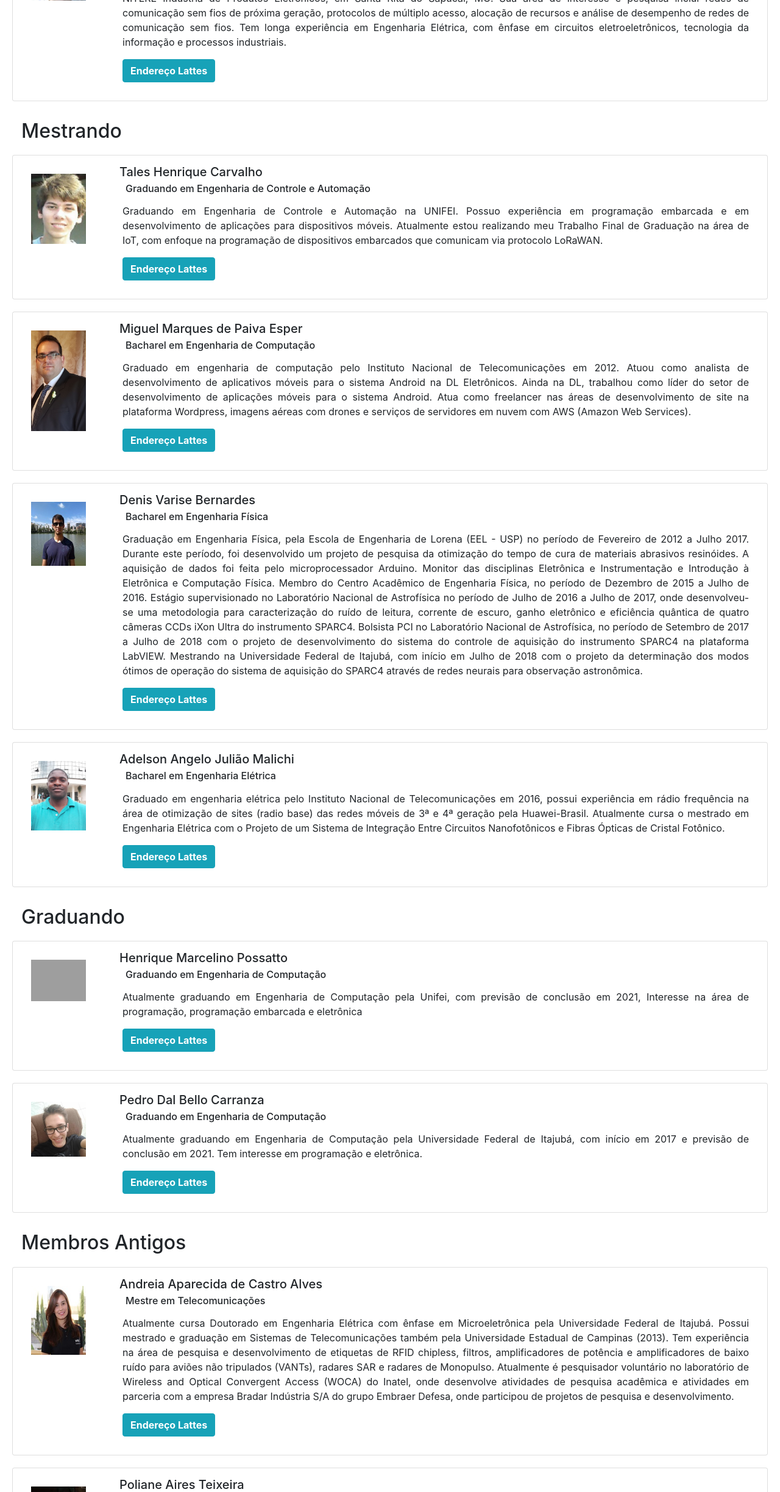
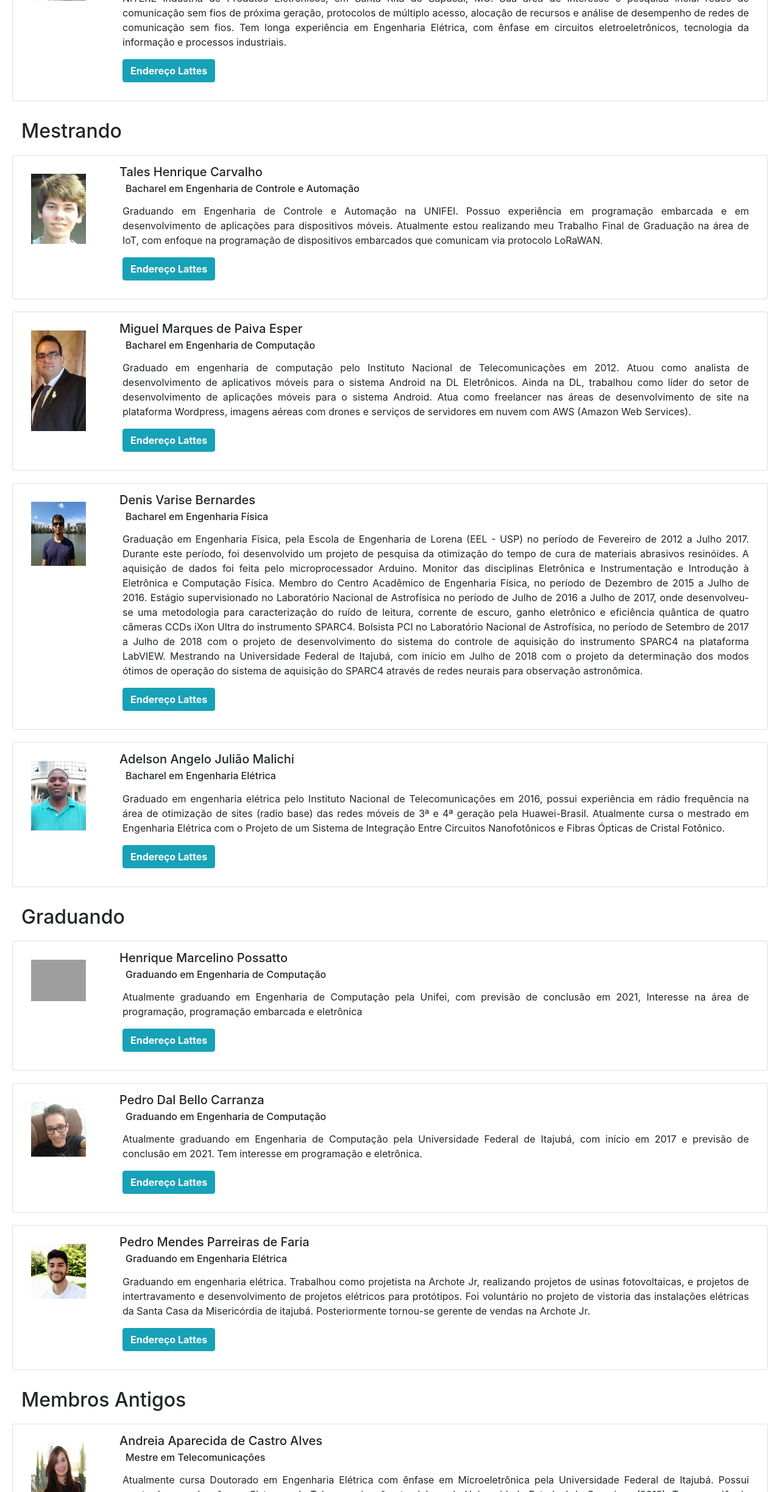
Before and after one commit to GenoaroSJr/labtel, a React (Create React App) app: page /equipe in a window 1280 px wide. Shown: the part 2333-4780 px from the top of the page at 61% size. Built offline with nearby package versions, Linux system fonts and the light colour scheme; grey boxes are pictures that could not be loaded.

Commit message:
added pedro

```diff
--- a/src/pages/equipe.js
+++ b/src/pages/equipe.js
@@ -177,7 +177,7 @@ const Equipe = ({ en }) => (
 
       <Membro
         nome="Tales Henrique Carvalho"
-        titulo="Graduando em Engenharia de Controle e Automação"
+        titulo="Bacharel em Engenharia de Controle e Automação"
         texto="Graduando em Engenharia de Controle e Automação na UNIFEI.
 									Possuo experiência em programação embarcada e em
 									desenvolvimento de aplicações para dispositivos móveis.
@@ -261,6 +261,14 @@ const Equipe = ({ en }) => (
         texto="Atualmente graduando em Engenharia de Computação pela Universidade Federal de Itajubá, com início em 2017 e previsão de conclusão em 2021. Tem interesse em programação e eletrônica."
         link="http://lattes.cnpq.br/5766871222042475"
         img={require("../imagens/equipe/pedrodbc.jpg")}
+      />
+
+      <Membro
+        nome="Pedro Mendes Parreiras de Faria"
+        titulo="Graduando em Engenharia Elétrica"
+        texto="Graduando em engenharia elétrica. Trabalhou como projetista na Archote Jr, realizando projetos de usinas fotovoltaicas, e projetos de intertravamento e desenvolvimento de projetos elétricos para protótipos. Foi voluntário no projeto de vistoria das instalações elétricas da Santa Casa da Misericórdia de itajubá. Posteriormente tornou-se gerente de vendas na Archote Jr."
+        link="http://lattes.cnpq.br/3646103838601757"
+        img={require("../imagens/equipe/pedroMendes.jpg")}
       />
     </div>
     <div name="antigosMembros" id="antigosMembros" style={{ marginTop: 30 }}>
```
Also changed, not shown: src/imagens/equipe/pedroMendes.jpg (added).
